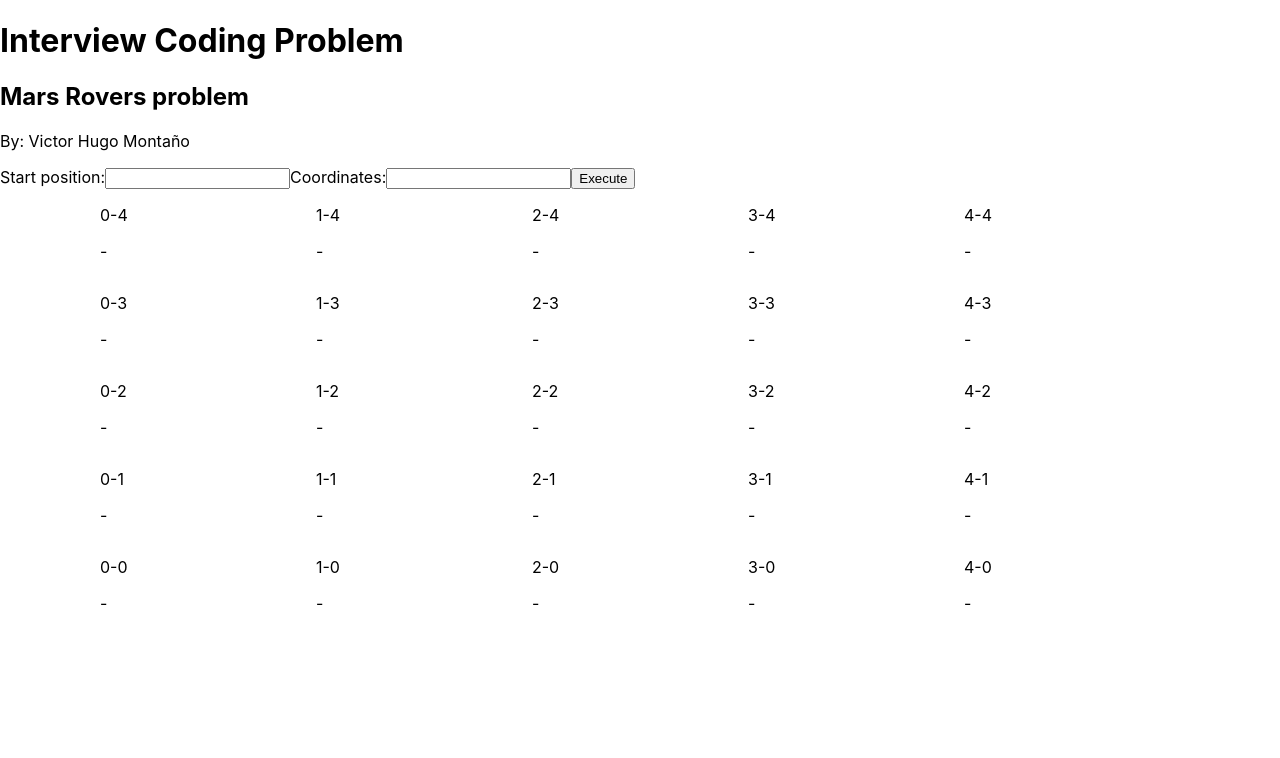
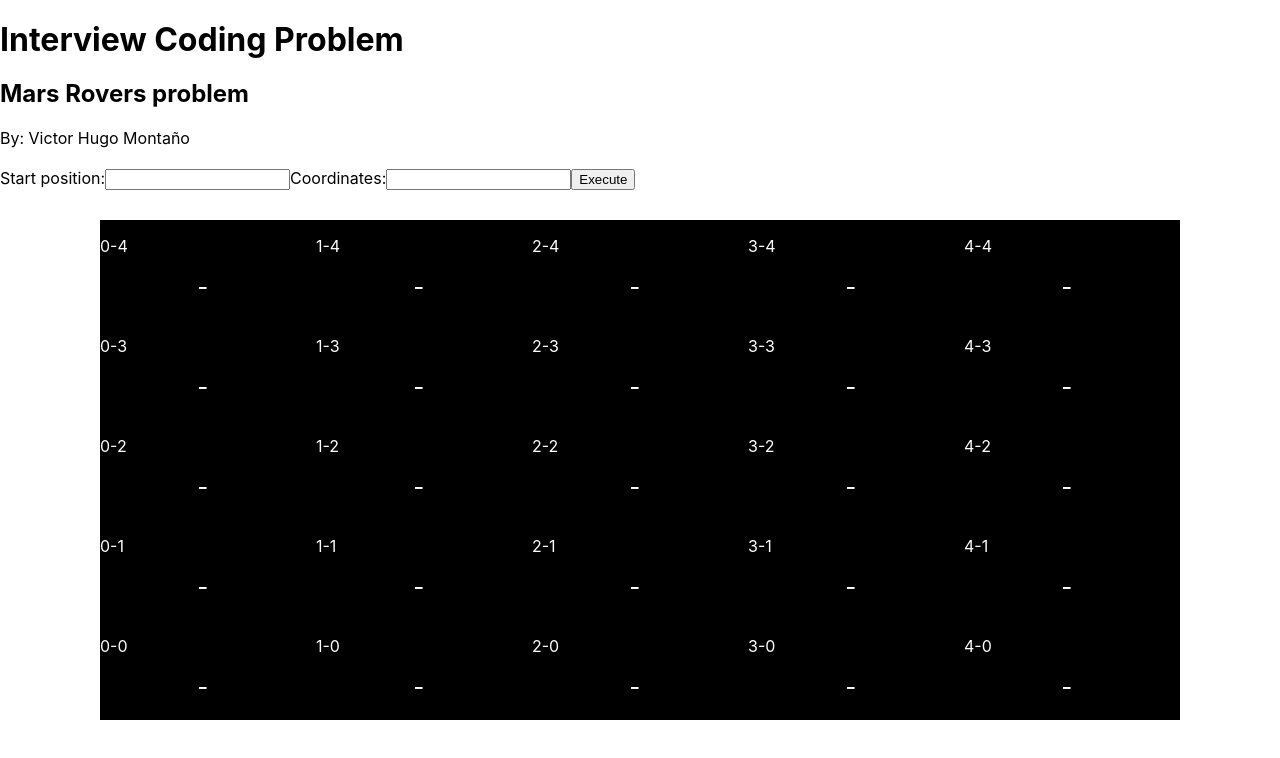
Before and after one commit to victorhm2011/BolivianDev-Exercise-VictorMontano, a React (Create React App) app in the folder mars-rovers/: page / in a window 1280 px wide. Shown: the top 758 px of the page. Built offline with nearby package versions, Linux system fonts and the light colour scheme.

Commit message:
[FEA-001]: Add styles

```diff
--- a/mars-rovers/src/intructions/Instrucctions.scss
+++ b/mars-rovers/src/intructions/Instrucctions.scss
@@ -0,0 +1,10 @@
+.instrucctions-container {
+    display: flex;
+    flex-direction: column;
+    width: 100%;
+    justify-content: center;
+
+    &_element {
+        margin: 20px 0 0 0;
+    }
+}
--- a/mars-rovers/src/intructions/Intrucctions.js
+++ b/mars-rovers/src/intructions/Intrucctions.js
@@ -5,14 +5,16 @@ import './coordinates/Coordinates'
 function Instrucctions() {
     return (
         <div>
-            <div>
-                <h1>Interview Coding Problem</h1>
-            </div>
-            <div>
-                <h2>Mars Rovers problem</h2>
-            </div>
-            <div>
-                <p>By: Victor Hugo Montaño</p>
+            <div className='instrucctions-container'>
+                <div>
+                    <h1 className='instrucctions-container_element'>Interview Coding Problem</h1>
+                </div>
+                <div>
+                    <h2 className='instrucctions-container_element'>Mars Rovers problem</h2>
+                </div>
+                <div>
+                    <p className='instrucctions-container_element'>By: Victor Hugo Montaño</p>
+                </div>
             </div>
             <Coordinates></Coordinates>
         </div>
--- a/mars-rovers/src/intructions/coordinates/Coordinates.js
+++ b/mars-rovers/src/intructions/coordinates/Coordinates.js
@@ -120,7 +120,7 @@ function Coordinates() {
 
     return (
         <div>
-            <div>
+            <div className='coordinates-container'>
                 <form onSubmit={handleSubmit}>
                     <label>Start position:
                     <input
--- a/mars-rovers/src/intructions/coordinates/Coordinates.scss
+++ b/mars-rovers/src/intructions/coordinates/Coordinates.scss
@@ -0,0 +1,4 @@
+.coordinates-container {
+    margin-bottom: 30px;
+    margin-top: 20px;
+}
--- a/mars-rovers/src/mars/Mars.js
+++ b/mars-rovers/src/mars/Mars.js
@@ -1,5 +1,4 @@
 import './Mars.scss';
-import {render} from "react-dom";
 
 function Mars({coordinates}) {
     //consts
@@ -39,7 +38,7 @@ function Mars({coordinates}) {
                         return (
                         <div id={cell} className={cellClass}>
                             <p>{cell}</p>
-                            <p>{showDirection}</p>
+                            <p className='direction'>{showDirection}</p>
                         </div>);
                 })}
             </div>
--- a/mars-rovers/src/mars/Mars.scss
+++ b/mars-rovers/src/mars/Mars.scss
@@ -5,9 +5,17 @@
 
     &_cell-container {
         width: 20%;
+        height: 100px;
+        background-color: black;
+        color: white;
     }
 }
 
 .selected {
     background-color: green;
 }
+
+.direction {
+    font-size: 24px;
+    margin: 0 50% 0 45%;
+}
```
